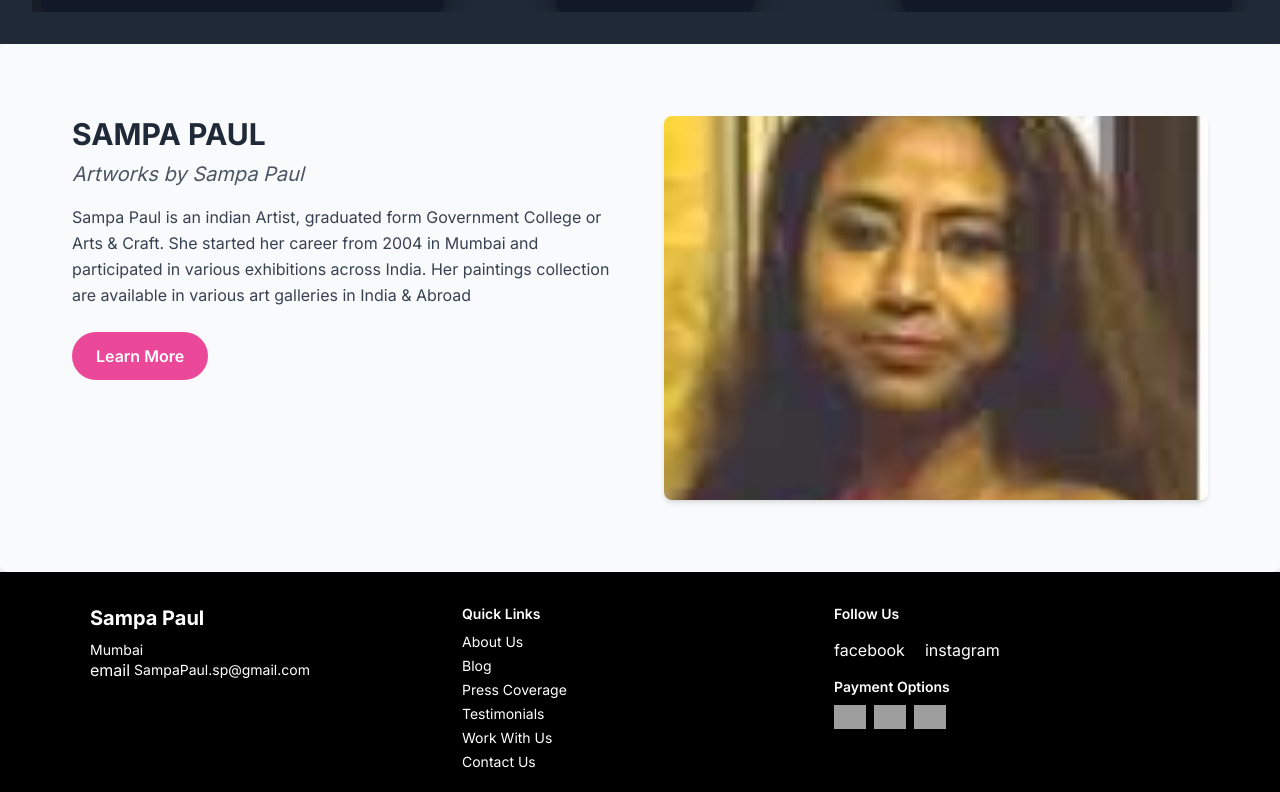
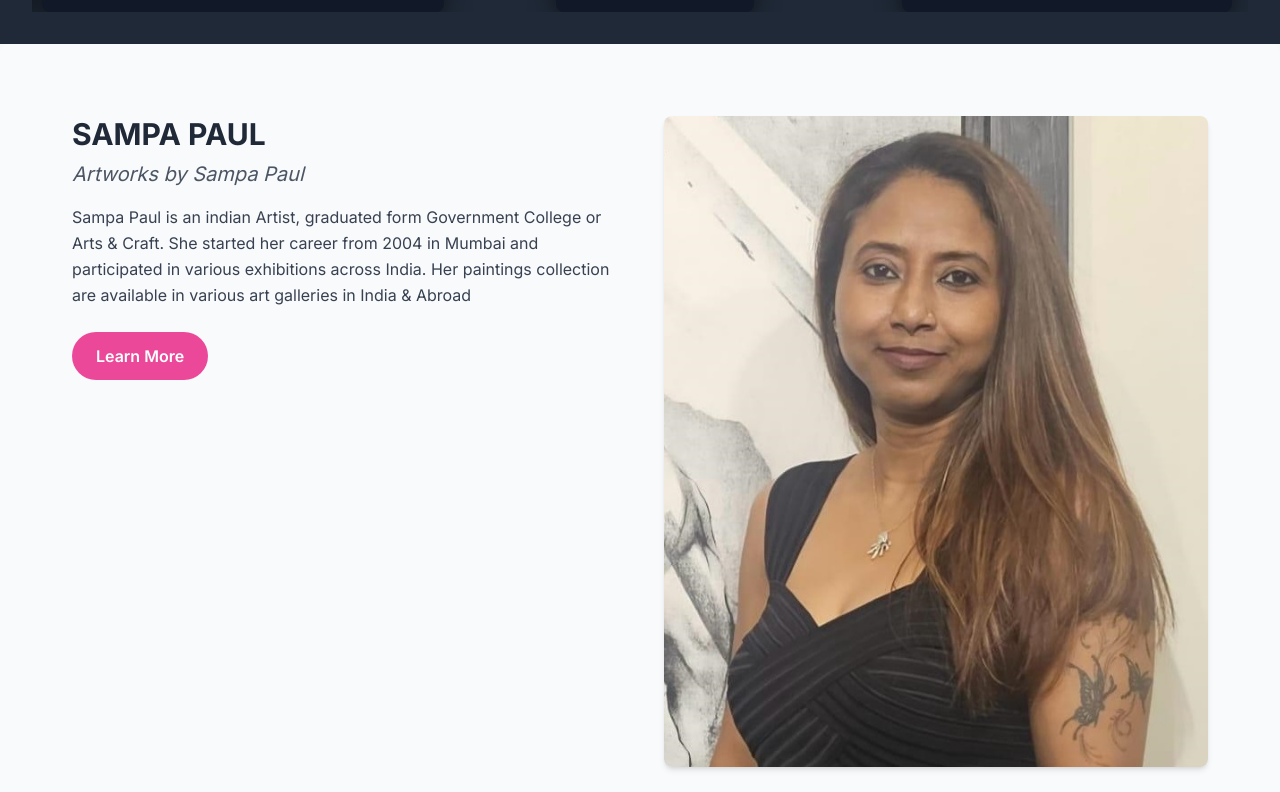
Before and after one commit to aryanisml/GenQTechArtWorks, a Svelte app: page / in a window 1280 px wide. Shown: the part 1348-2140 px from the top of the page. Built offline with nearby package versions, Linux system fonts and the light colour scheme; grey boxes are pictures that could not be loaded.

Commit message:
artist image updated

```diff
--- a/src/components/GalleryInfo.svelte
+++ b/src/components/GalleryInfo.svelte
@@ -41,7 +41,7 @@
          loading="lazy"
           src={imageUrl}
           alt={`Image of ${title}`}
-          class="rounded-lg shadow-md object-cover w-full h-full max-h-96"
+          class="rounded-lg shadow-md object-cover w-full h-full max-h-120"
       />
       <figcaption class="sr-only">{`Image depicting ${title}`}</figcaption>
     </figure>
```
Also changed, not shown: public/asset/sampa.jpeg.
